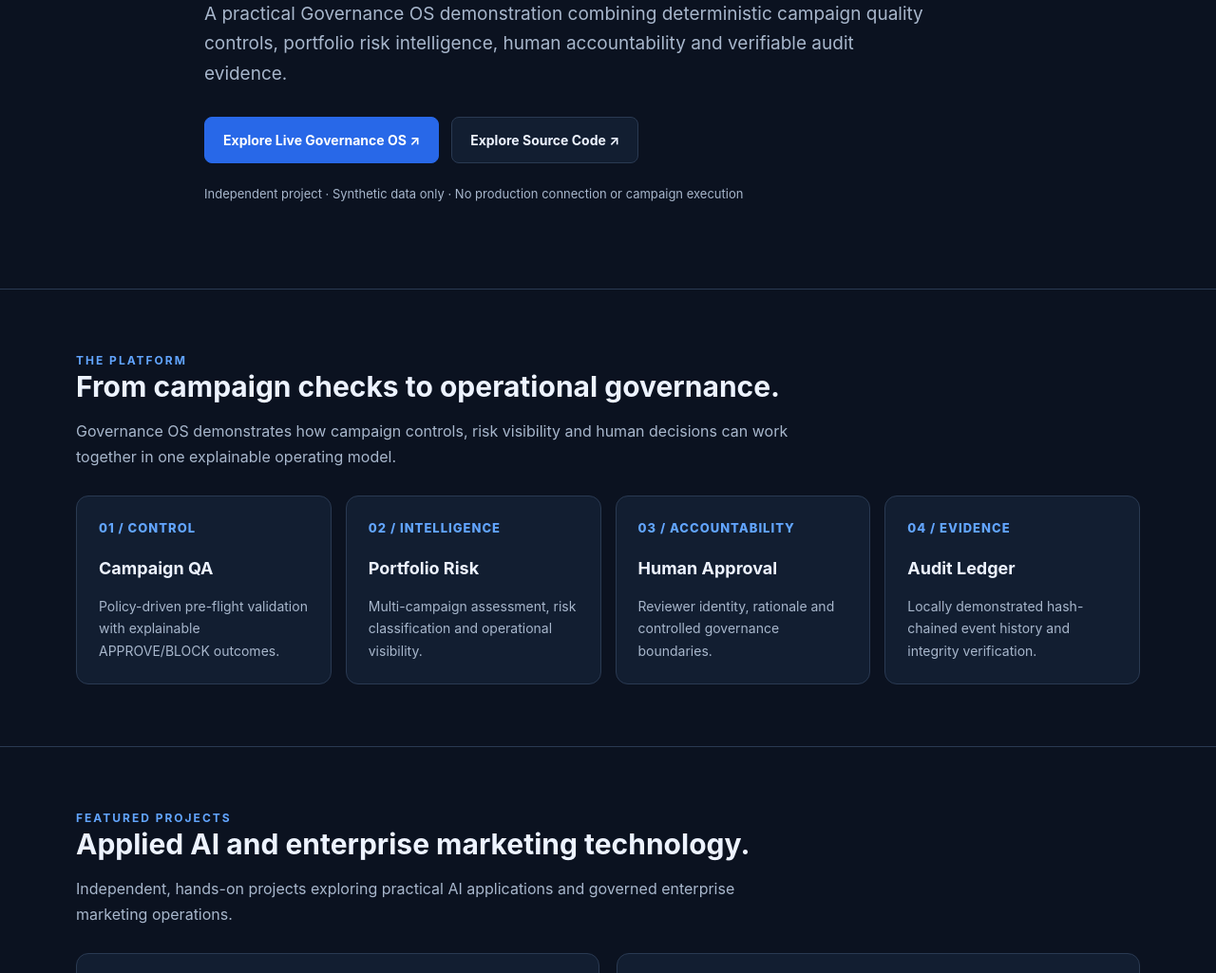
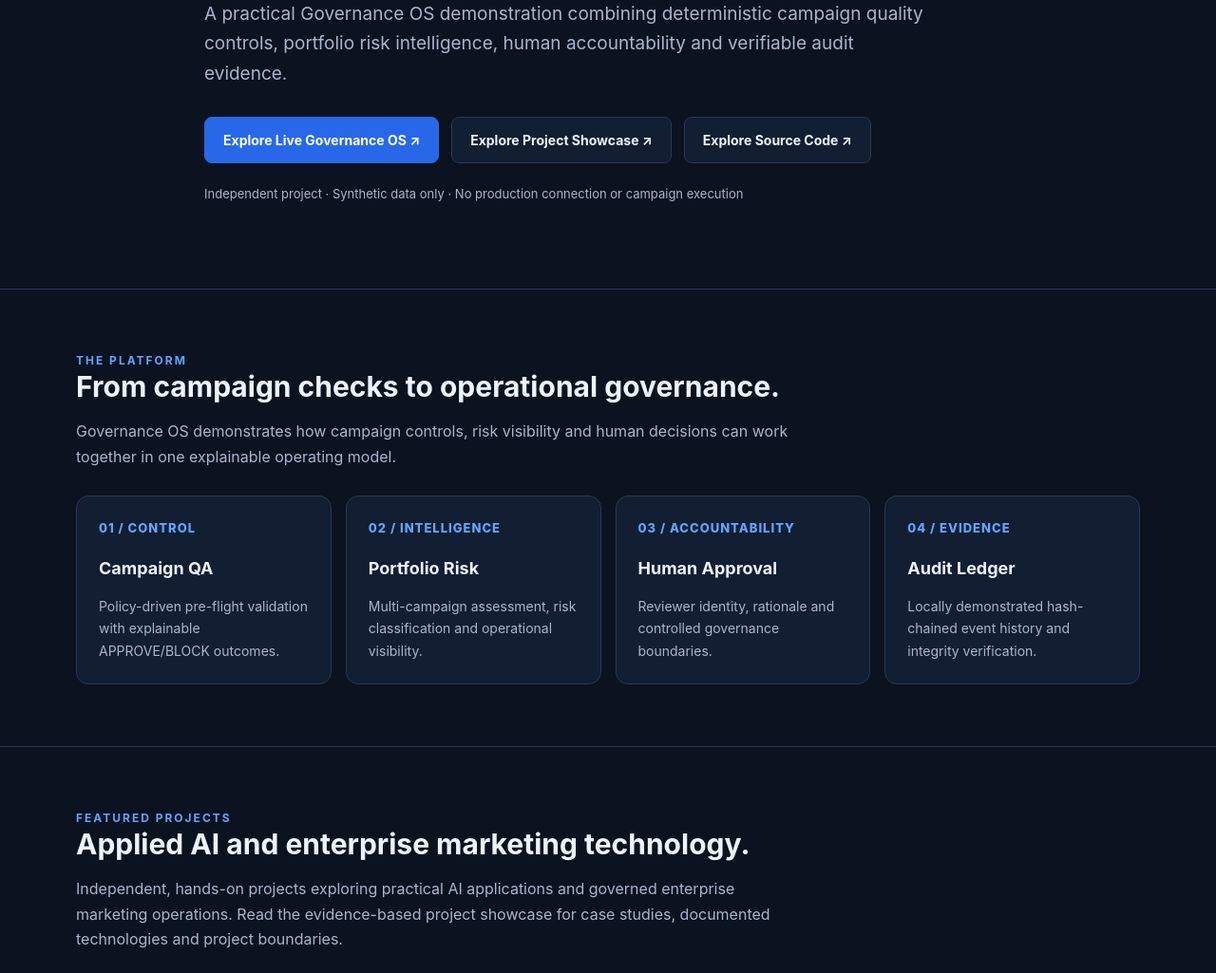
Before and after one commit to sghatge/adobe-campaign-v8-governance, a plain HTML site: page docs/site/index.html in a window 1280 px wide. Shown: the part 470-1495 px from the top of the page at 95% size. Drawn offline with Linux system fonts and the light colour scheme.

Commit message:
Link project showcase from portfolio landing page

```diff
--- a/docs/site/index.html
+++ b/docs/site/index.html
@@ -80,6 +80,7 @@ border-top:1px solid var(--line)}
   <a class="brand" href="#">GOVERNANCE <span>OS</span></a>
   <div class="navlinks">
     <a href="#platform">Platform</a>
+    <a href="projects.html">Showcase</a>
     <a href="#projects">Projects</a>
     <a href="#catalogue">Catalogue</a>
     <a href="#architecture">Architecture</a>
@@ -99,6 +100,7 @@ border-top:1px solid var(--line)}
   </p>
   <div class="actions">
     <a class="btn primary" href="https://adobe-campaign-v8-governance-3rzwjb2pbqqftpm3fecxzd.streamlit.app/" target="_blank" rel="noopener">Explore Live Governance OS ↗</a>
+    <a class="btn secondary" href="projects.html">Explore Project Showcase ↗</a>
     <a class="btn secondary" href="https://github.com/sghatge/adobe-campaign-v8-governance" target="_blank" rel="noopener">Explore Source Code ↗</a>
   </div>
   <p style="color:var(--muted);font-size:13px;margin-top:22px">
@@ -147,7 +149,7 @@ border-top:1px solid var(--line)}
 <div class="wrap">
   <div class="eyebrow">Featured projects</div>
   <h2>Applied AI and enterprise marketing technology.</h2>
-  <p class="sub">Independent, hands-on projects exploring practical AI applications and governed enterprise marketing operations.</p>
+  <p class="sub">Independent, hands-on projects exploring practical AI applications and governed enterprise marketing operations. Read the <a href="projects.html">evidence-based project showcase</a> for case studies, documented technologies and project boundaries.</p>
   <div class="split">
     <article class="card">
       <div class="number">01 / AI APPLICATION</div>
```
